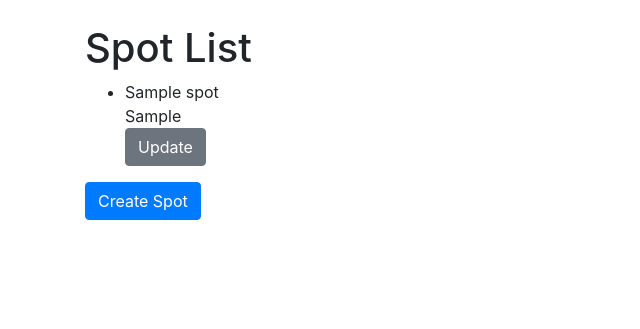
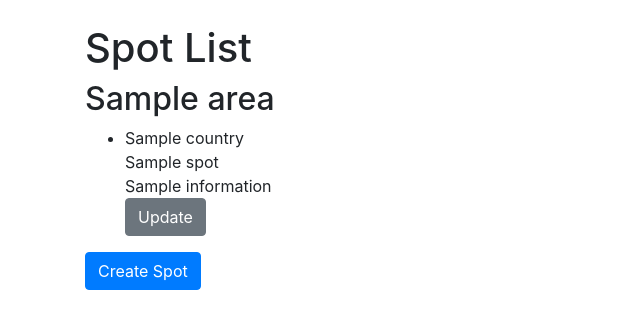
Before and after one commit to s-iyo/App, a Django app: template django_basic/templates/myapp/spot_list.html in a window 1280 px wide. Shown: the part 56-385 px from the top of the page, without its empty margins (0-640 px from the left). Run offline with Django 5.2, Linux system fonts and the light colour scheme; tables that the repository leaves empty hold one stand-in row (values such as "Sample post"); the template is opened without the code that fills it: values that come from a table or form of the project are taken from there, most other values are stand-ins (such as "Sample title", 1, 10 or a date in 2020); some libraries are stand-ins or nearby versions.

Commit message:
リストをエリアごとに表示

```diff
--- a/django_basic/templates/myapp/spot_list.html
+++ b/django_basic/templates/myapp/spot_list.html
@@ -1,15 +1,25 @@
 {% extends 'myapp/base.html' %}
 
-    {% block title %}Spot List{% endblock %}
+{% block title %}Spot List{% endblock %}
 
-    {% block content %}
-        <h1>Spot List</h1>
+{% block content %}
+    <h1>Spot List</h1>
+
+    {% for area, spots in spots_by_area.items %}
+        <h2>{{ area.name }}</h2>
         <ul>
             {% for spot in spots %}
                 <li>
-                    <a>{{ spot.name }}<br>{{ spot.information }}<br></a>                    <a href="{% url 'myapp:spot_update' pk=spot.pk %}" class="btn btn-secondary">Update</a>  <!-- ここを確認 -->
+                    <a>
+                        {{ spot.country.name }}<br>
+                        {{ spot.name }}<br>
+                        {{ spot.information }}<br>
+                    </a>
+                    <a href="{% url 'myapp:spot_update' pk=spot.pk %}" class="btn btn-secondary">Update</a>
                 </li>
             {% endfor %}
         </ul>
-        <a href="{% url 'myapp:spot_create' %}" class="btn btn-primary">Create Spot</a>
-    {% endblock %}
+    {% endfor %}
+
+    <a href="{% url 'myapp:spot_create' %}" class="btn btn-primary">Create Spot</a>
+{% endblock %}
```
Also changed, not shown: django_basic/myapp/views.py (+10 -6 lines).
